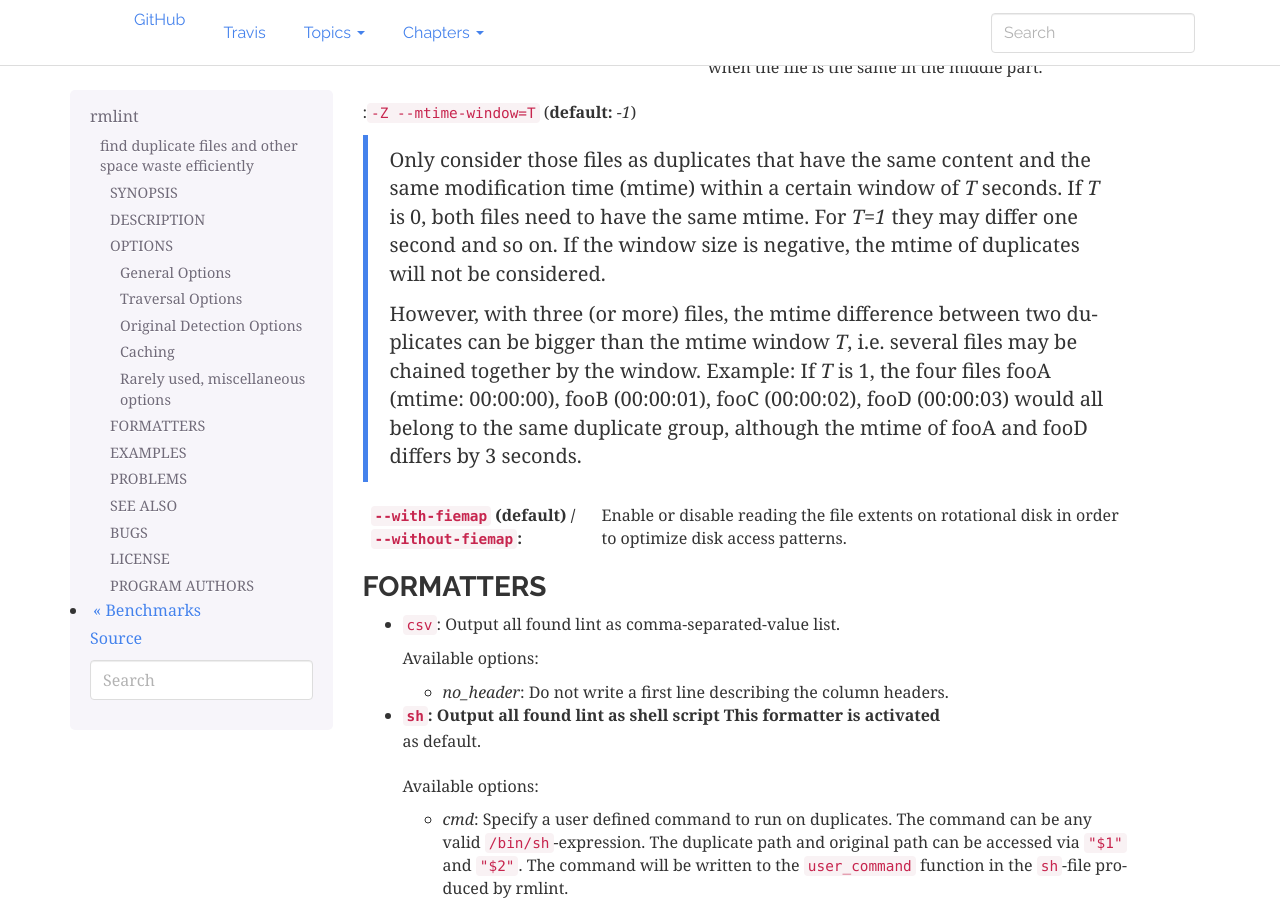
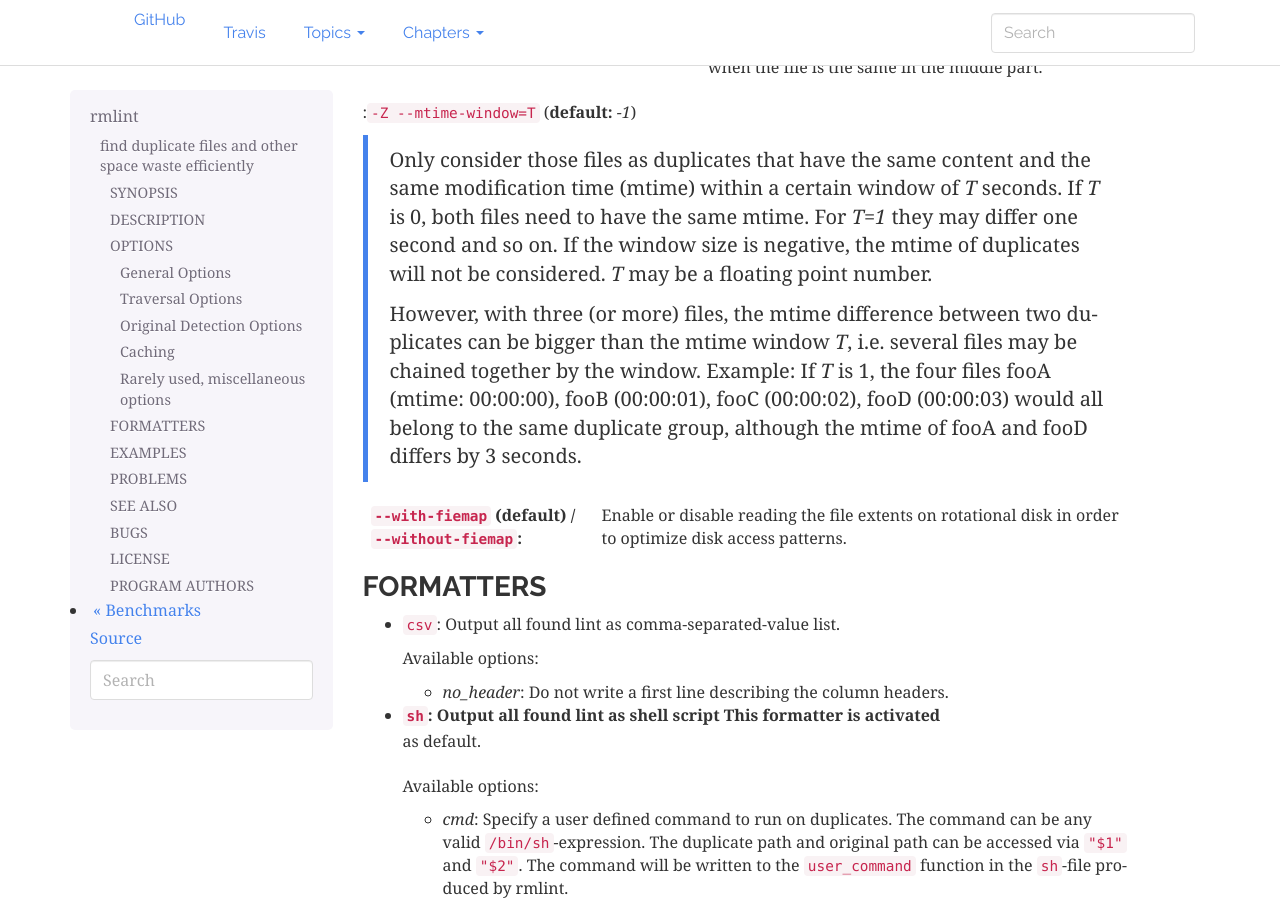
Before and after one commit to sahib/rmlint, a Sphinx documentation site: the page built from docs/rmlint.1.rst, in a window 1280 px wide and 900 px high, scrolled down 8235 px. Built offline with Sphinx 7.4.7, drawn with Linux system fonts in a browser that asks for light colours.

Commit message:
docs: note that --mtime-window may use

```diff
--- a/docs/rmlint.1.rst
+++ b/docs/rmlint.1.rst
@@ -474,7 +474,7 @@ Rarely used, miscellaneous options
     the same modification time (mtime) within a certain window of *T* seconds.
     If *T* is 0, both files need to have the same mtime. For *T=1* they may
     differ one second and so on. If the window size is negative, the mtime of
-    duplicates will not be considered.
+    duplicates will not be considered. *T* may be a floating point number.
 
     However, with three (or more) files, the mtime difference between two
     duplicates can be bigger than the mtime window *T*, i.e. several files may
```
